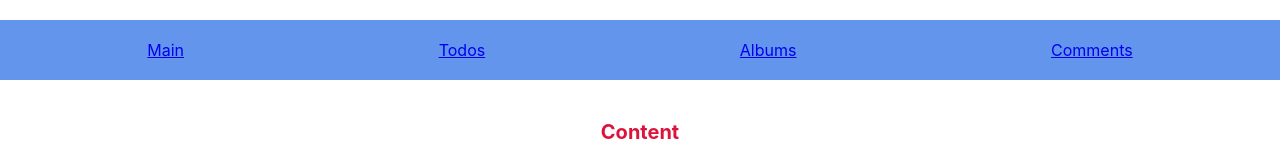
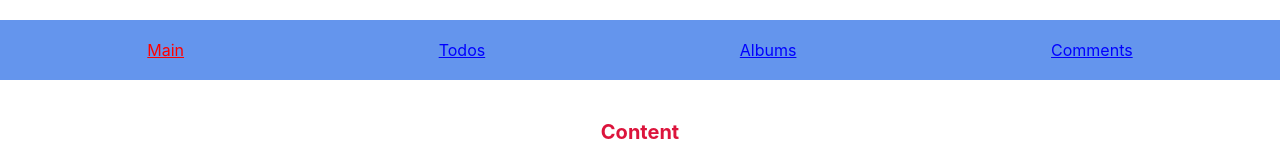
Before and after one commit to zwiebelito/okten_react_learning, a React (Create React App) app: page / in a window 1280 px wide. Shown: the top 160 px of the page. Built offline with nearby package versions, Linux system fonts and the light colour scheme.

Commit message:
hw6_routing

```diff
--- a/src/components/Comment/Comment.js
+++ b/src/components/Comment/Comment.js
@@ -1,13 +1,15 @@
 import React from 'react';
+import {Link} from "react-router-dom";
 
 const Comment = ({comment}) => {
-    const {id, name, email, body} = comment;
+    const {postId, id, name, email, body} = comment;
     return (
         <div>
             <p>Id: {id}</p>
             <p>Name: {name}</p>
             <p>Email: {email}</p>
             <p>Body: {body}</p>
+            <Link to={postId.toString()}>Get Post</Link>
         </div>
     );
 };
--- a/src/components/Navbar/Navbar.js
+++ b/src/components/Navbar/Navbar.js
@@ -1,12 +1,14 @@
 import React from 'react';
 import styles from './Navbar.module.css'
 import {links} from "../../configs/links";
-import {Link} from "react-router-dom";
+import {Link, useLocation} from "react-router-dom";
 
 const Navbar = () => {
+    const {pathname} = useLocation();
     return (
         <div className={styles.wrapper}>
-            {links.map(link => <Link to={link.path}>{link.label}</Link>)}
+            {links.map(link => <Link style={{color: link.path === pathname ? 'red' : 'blue'}}
+            to={link.path}>{link.label}</Link>)}
         </div>
     );
 };
--- a/src/services/Services.js
+++ b/src/services/Services.js
@@ -16,7 +16,7 @@ export const Services = {
     getComments: () => {
         return instance.get(Endpoints.COMMENTS).then(response => response.data)
     },
-    getPosts: () => {
+    getPosts: (id) => {
         return instance.get(Endpoints.POSTS).then(response => response.data)
     },
 }
```
